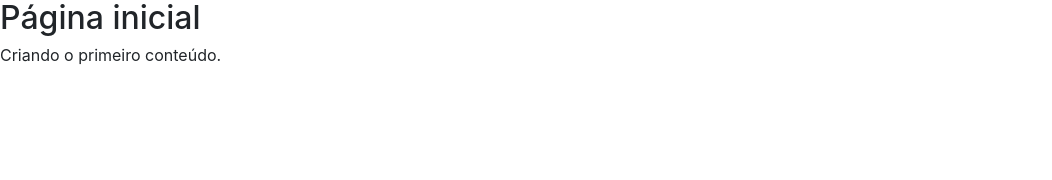
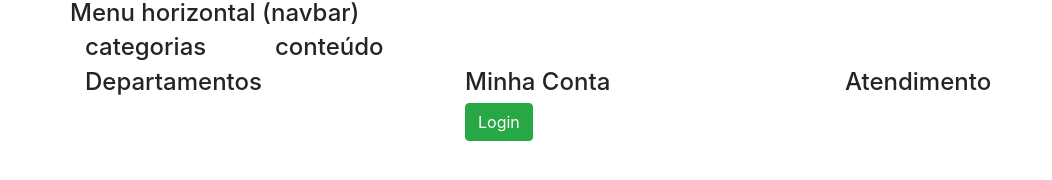
Before and after one commit to FernandoSBento/Projeto4Bim, a plain HTML site: page public_html/index.html in a window 1280 px wide. Shown: the whole page, without its empty margins (0-1052 px from the left). Drawn offline with Linux system fonts and the light colour scheme.

Commit message:
Test bootstrap

```diff
--- a/public_html/index.html
+++ b/public_html/index.html
@@ -21,11 +21,56 @@
 
     </head>
     <body>
-        <h2>Página inicial</h2>
 
-        <p>
-            Criando o primeiro conteúdo.
-        </p>
+        <div class="container">
+
+            <!--topo-->
+            <div class="row">
+
+                <h4>Menu horizontal (navbar)</h4>
+            </div>
+
+            <!--------------------------------------------->
+            <!--conteudo-->
+            <div class="row">
+
+                <div class="col">
+                    <h4>categorias</h4>
+                </div>
+
+                <div class="col-10">
+                    <h4>conteúdo</h4>
+                </div>
+
+
+            </div>
+            <!--------------------------------------------->
+            <!--rodapé-->
+            <div class="row">
+
+                <div class="col">
+                    <h4>Departamentos</h4>
+                </div>
+
+                <div class="col">
+                    <h4>Minha Conta</h4>
+                    <a href="#" class="btn btn-success">Login</a>
+
+
+
+
+                </div>
+
+                <div class="col">
+                    <h4>Atendimento</h4>
+                </div>
+
+
+            </div>
+
+            <!--------------------------------------------->
+
+        </div>
 
     </body>
 </html>
```
